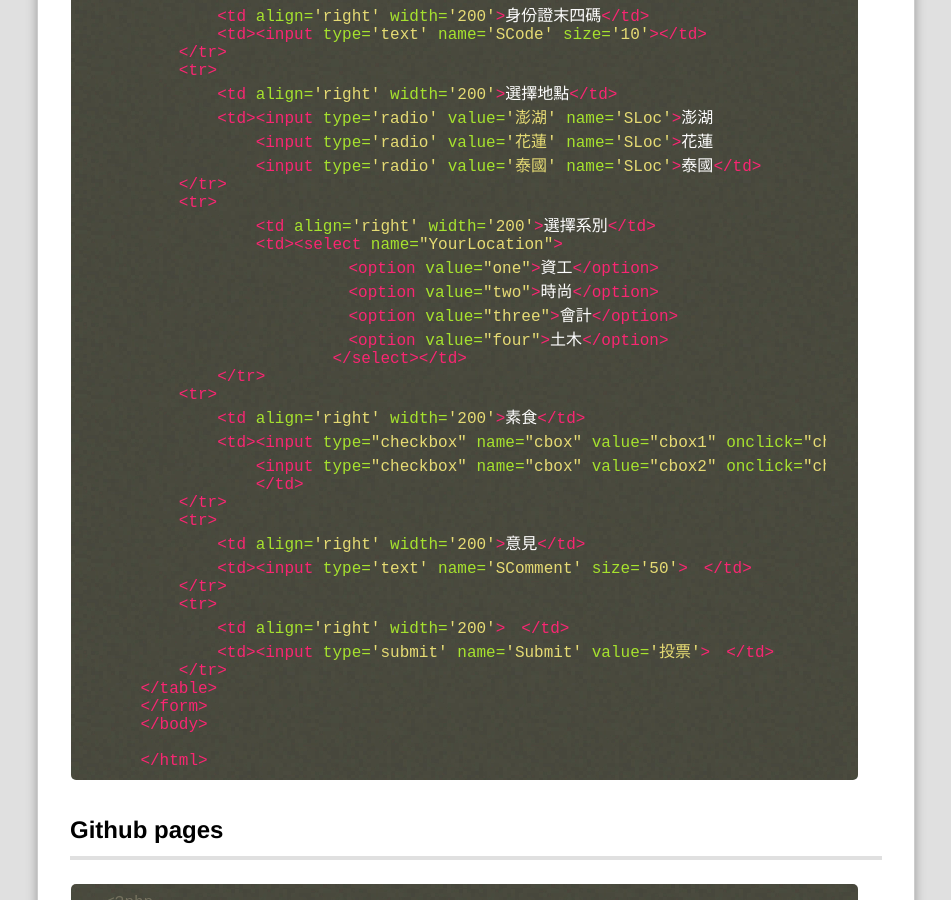
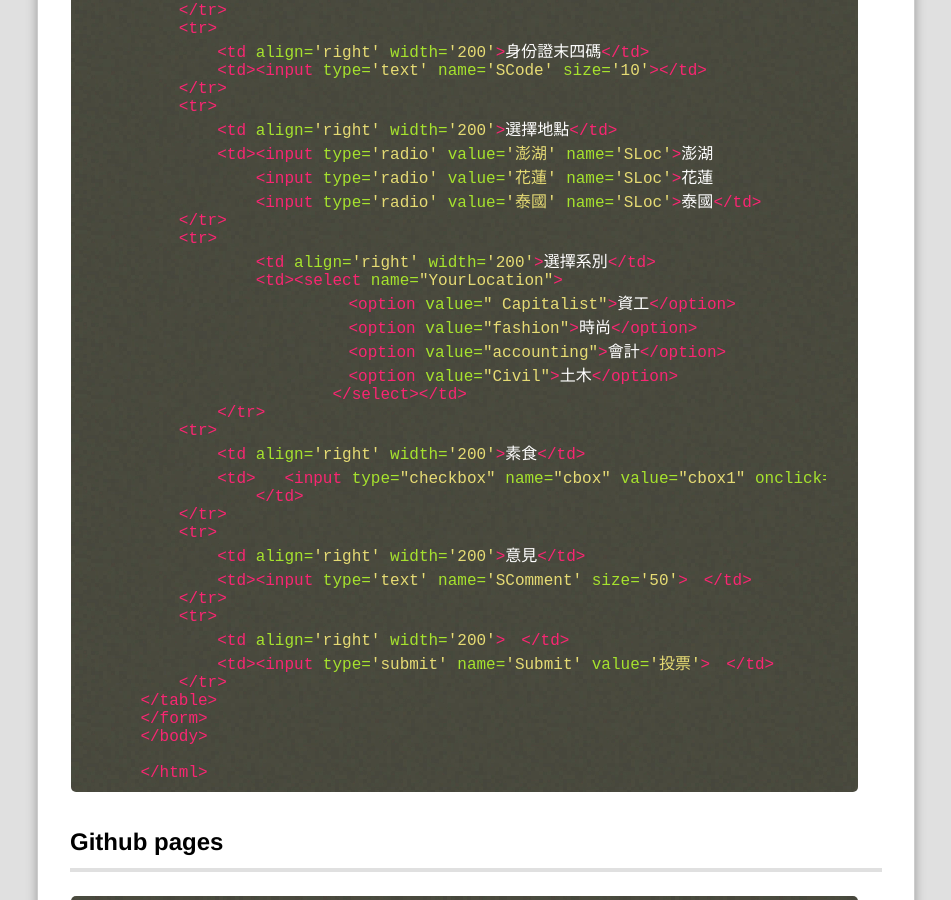
Before and after one commit to jacky0325/webcourse, a Jekyll site: the page built from _posts/2017-10-25-Class6.md, in a window 1280 px wide and 900 px high, scrolled down 1438 px. Shown: the whole window, without its empty margins (18-969 px from the left). Built offline with Jekyll 4.4.1, drawn with Linux system fonts in a browser that asks for light colours; Markdown is read by kramdown in place of the engine named in the settings; comment, search, counter and statistics services are not loaded.

Commit message:
Update 2017-10-25-Class6.md

````diff
--- a/_posts/2017-10-25-Class6.md
+++ b/_posts/2017-10-25-Class6.md
@@ -20,6 +20,8 @@ github帳號及使用github做blog。。
 
 
 ```php
+
+
 
 
 <html lang="lang="zh-Hant-TW"">
@@ -62,16 +64,15 @@ github帳號及使用github做blog。。
         <tr>
                 <td align='right' width='200'>選擇系別</td>
                 <td><select name="YourLocation">
-                        　<option value="one">資工</option>
-                        　<option value="two">時尚</option>
-                        　<option value="three">會計</option>
-                        　<option value="four">土木</option>
+                        　<option value=" Capitalist">資工</option>
+                        　<option value="fashion">時尚</option>
+                        　<option value="accounting">會計</option>
+                        　<option value="Civil">土木</option>
                         </select></td>
             </tr>
         <tr>
             <td align='right' width='200'>素食</td>
-            <td><input type="checkbox" name="cbox" value="cbox1" onclick="chooseOne(this);">是
-                <input type="checkbox" name="cbox" value="cbox2" onclick="chooseOne(this);">否
+            <td>   <input type="checkbox" name="cbox" value="cbox1" onclick="chooseOne(this);">是
                 </td>
         </tr>
         <tr>
````
